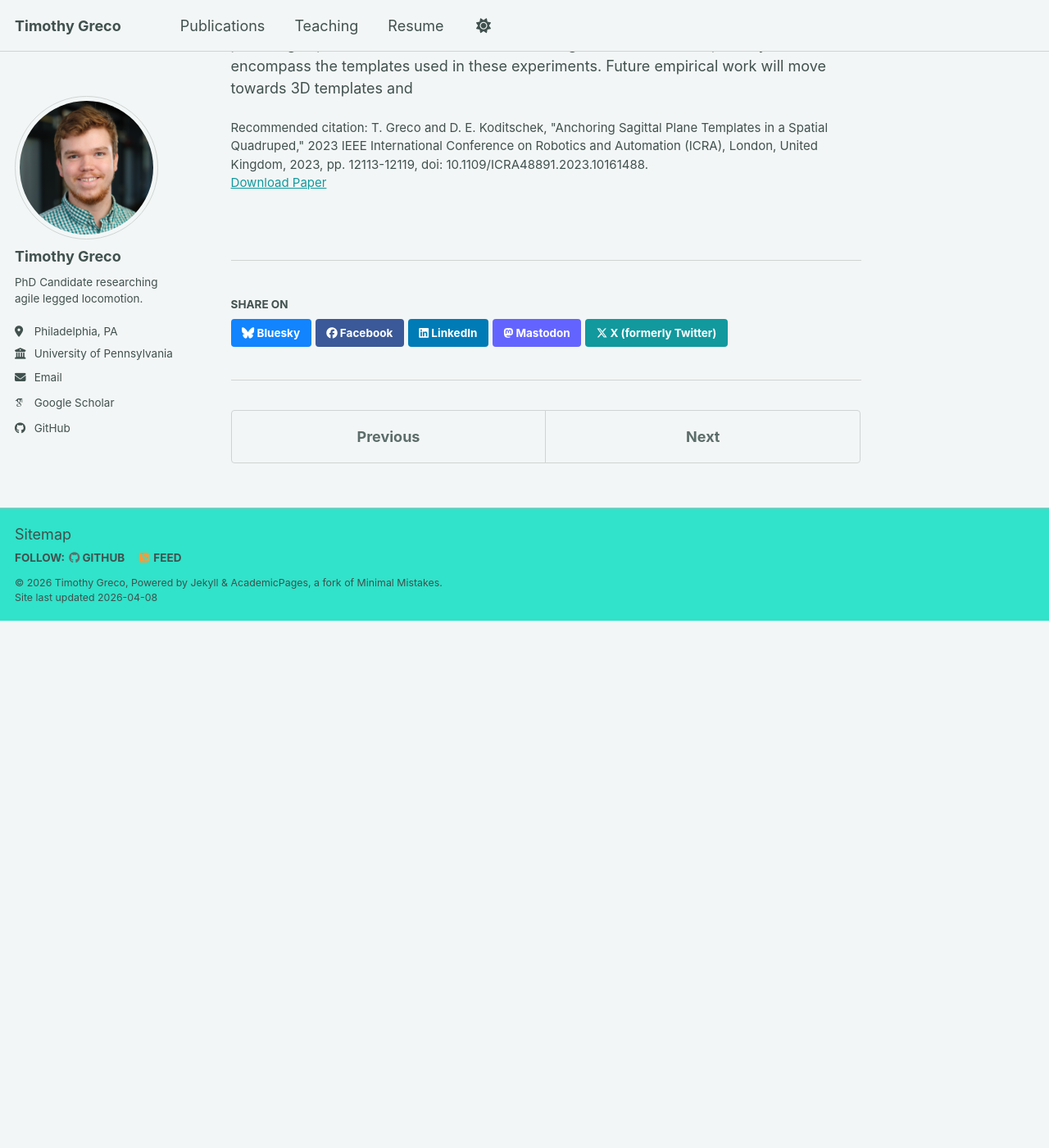
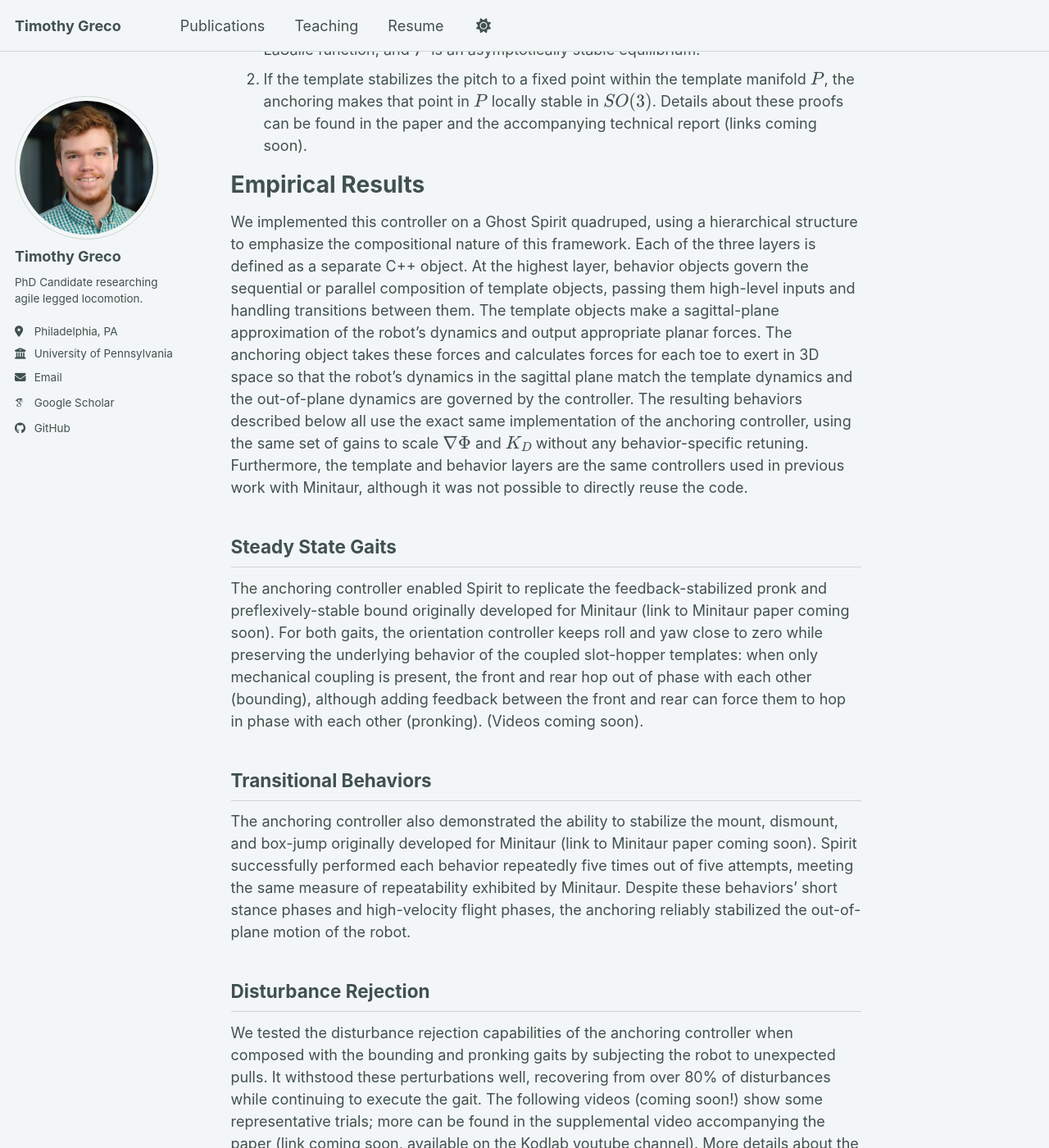
Before and after one commit to tmgreco/tmgreco.github.io, a Jekyll site: the page built from _publications/2023-05-29-Anchoring-Sagittal-Plane-Templates.md, in a window 1280 px wide and 1400 px high, scrolled down 1654 px. Shown: the whole window at 82% size. Built offline with Jekyll 4.4.1, drawn with Linux system fonts in a browser that asks for light colours; some web fonts are replaced; a script bundle is joined from its source files by our own code; library files that are not in the unit come from our copies; before the commit the page ends 2411 px from its top, so only the background shows below that; some of the changed text lies outside the part shown.

Commit message:
Added a lot more to the anchoring paper page

```diff
--- a/_publications/2023-05-29-Anchoring-Sagittal-Plane-Templates.md
+++ b/_publications/2023-05-29-Anchoring-Sagittal-Plane-Templates.md
@@ -9,6 +9,10 @@ venue: '2023 IEEE International Conference on Robotics and Automation (ICRA)'
 paperurl: 'https://ieeexplore.ieee.org/document/10161488'
 citation: 'T. Greco and D. E. Koditschek, "Anchoring Sagittal Plane Templates in a Spatial Quadruped," 2023 IEEE International Conference on Robotics and Automation (ICRA), London, United Kingdom, 2023, pp. 12113-12119, doi: 10.1109/ICRA48891.2023.10161488.'
 ---
+Abstract
+======
+This paper introduces a new controller that stabilizes the motion of a spatial quadruped around sagittal-plane templates.  It enables highly dynamic gaits and transitional maneuvers formed from parallel and sequential compositions of such planar templates in settings that require significant out-of-plane reactivity. The controller admits formal guarantees of stability with some modest assumptions. Experimental results validate the reliable execution of those planar template-based maneuvers, even in the face of large lateral, yaw, and roll incurring disturbances.  This spatial anchor, fixed in parallel composition with a variety of different parallel and sequential compositions of sagittal plane templates, illustrates the robust portability of provably interoperable modular control components across a variety of hardware platforms and behaviors.
+
 Background
 ======
 Testing unordered list
@@ -25,29 +29,42 @@ Let $$R$$ be the orientation of the robot in $$SO(3)$$ represented by the rotati
 
 where $$y = [0, 1, 0]^T$$ is a constant vector in $$\mathbb{R}^3$$.
 
-Using $$\Phi = 1 - y^T R y$$ as a virtual potential function, we design a potential-dissipative controller to stabilize $$\mathcal{P} \subset SO(3)$$.  Note that $$\Phi(R) = 0$$ if and only if $$R \in \mathcal{P}$$.
+Using $$\Phi = 1 - y^T R y$$ as a virtual potential function, we design a potential-dissipative controller to stabilize $$\mathcal{P} \subset SO(3)$$.  Note that $$\Phi(R) = 0$$ if and only if $$R \in \mathcal{P}$$.  As detailed in the paper, $$\Phi$$ is a Morse-Bott function on $$SO(3)$$.
+
+The potential-dissipative function takes the form
+<p align="center"> $$\tau = -\nabla Phi(R) - K_D \omega $$ </p>
+where $$\nabla Phi(R) = y \times Ry$$ is the gradient of $$\Phi$$ and $$K_D = \mathbf{diag}([k_1, 0, k_2])$$ is a positive semidefinite damping matrix
+
 
 Formal Results
 ======
 Exploiting the structure of this potential-dissipative controller yields two formal stability results:
-1. If no torque is exerted by the template dynamics, total energy on $$SO(3)$$ acts as a LaSalle function, and $$P$$ is an asymptotically stable equilibrium.
+1. If no torque is exerted by the template dynamics, total energy on $$SO(3)$$ acts as a LaSalle function, and $$\mathcal{P}$$ is an asymptotically stable equilibrium.
 2. If the template stabilizes the pitch to a fixed point within the template manifold $$P$$, the anchoring makes that point in $$P$$ locally stable in $$SO(3)$$.
 Details about these proofs can be found in the paper and the accompanying technical report (links coming soon).
 
 Empirical Results
 ======
+We implemented this controller on a Ghost Spirit quadruped, using a hierarchical structure to emphasize the compositional nature of this framework. Each of the three layers is defined as a separate C++ object. At the highest layer,
+behavior objects govern the sequential or parallel composition of template objects, passing them high-level inputs and handling transitions between them. The template objects make a sagittal-plane approximation of the robot’s dynamics and output appropriate planar forces. The anchoring object takes these forces and calculates forces for each toe to exert in 3D space so that the robot’s dynamics in the sagittal plane match the template dynamics and the out-of-plane dynamics are governed by the controller.  The resulting behaviors described below all use the exact same implementation of the anchoring controller, using the same set of gains to scale $$\nabla\Phi$$ and $$K_D$$ without any behavior-specific retuning.  Furthermore, the template and behavior layers are the same controllers used in previous work with Minitaur, although it was not possible to directly reuse the code.
 
 Steady State Gaits
 ------
+The anchoring controller enabled Spirit to replicate the feedback-stabilized pronk and preflexively-stable bound originally developed for Minitaur (link to Minitaur paper coming soon).  For both gaits, the orientation controller keeps roll and yaw close to zero while preserving the underlying behavior of the coupled slot-hopper templates: when only mechanical coupling is present, the front and rear hop out of phase with each other (bounding), although adding feedback between the front and rear can force them to hop in phase with each other (pronking).  (Videos coming soon).
 
 Transitional Behaviors
 ------
+The anchoring controller also demonstrated the ability to stabilize the mount, dismount, and box-jump originally developed for Minitaur (link to Minitaur paper coming soon).  Spirit successfully performed each behavior repeatedly five times out of five attempts, meeting the same measure of repeatability exhibited by Minitaur.  Despite these behaviors’ short stance phases and high-velocity flight phases, the anchoring reliably stabilized the out-of-plane motion of the robot.
 
 Disturbance Rejection
 -------
+We tested the disturbance rejection capabilities of the anchoring controller when composed with the bounding and pronking gaits by subjecting the robot to unexpected pulls.  It withstood these perturbations well, recovering from over 80% of disturbances while continuing to execute the gait.  The following videos (coming soon!) show some representative trials; more can be found in the supplemental video accompanying the paper (link coming soon, available on the Kodlab youtube channel).  More details about the disturbance rejection results, including statistics about the disturbances and their respective recovery rates, can be found in the paper.
+<!-- that caused out-of-plane velocities up to twice the peak velocity observed during undisturbed execution of the gait.  Of all the failures recorded, only one resulted in the robot failing to keep its balance; most were destabilizations of the gait itself (e.g. failing to continue to stay in place, or failing to ) -->
+
+Examining the anchoring's ability to reject disturbances during the transitional behaviors proved more difficult.  The short timescale of the behaviors made it impractical to perturb the robot's velocity during the behavior and expect it to have enough time to recover before coming to rest.  Instead, we started the behavior with some offset in the yaw position and measured the robot's ability to complete the behavior anyway.  (More details and videos coming soon).
 
 Future Work
 ======
-Further analytical work (link to Hopf paper) will strengthen the analytical results by providing explicit basins of attraction and relaxing restrictions on template dynamics to encompass the templates used in these experiments.  Future empirical work will move towards 3D templates and
+Further analytical work (link to Hopf paper) will strengthen the analytical results by providing explicit basins of attraction and relaxing restrictions on template dynamics to encompass the templates used in these experiments.  Future empirical work will move towards 3D template models to perform more diverse and agile locomotion tasks.
 
 <!-- slidesurl: 'https://academicpages.github.io/files/slides1.pdf' -->
```
